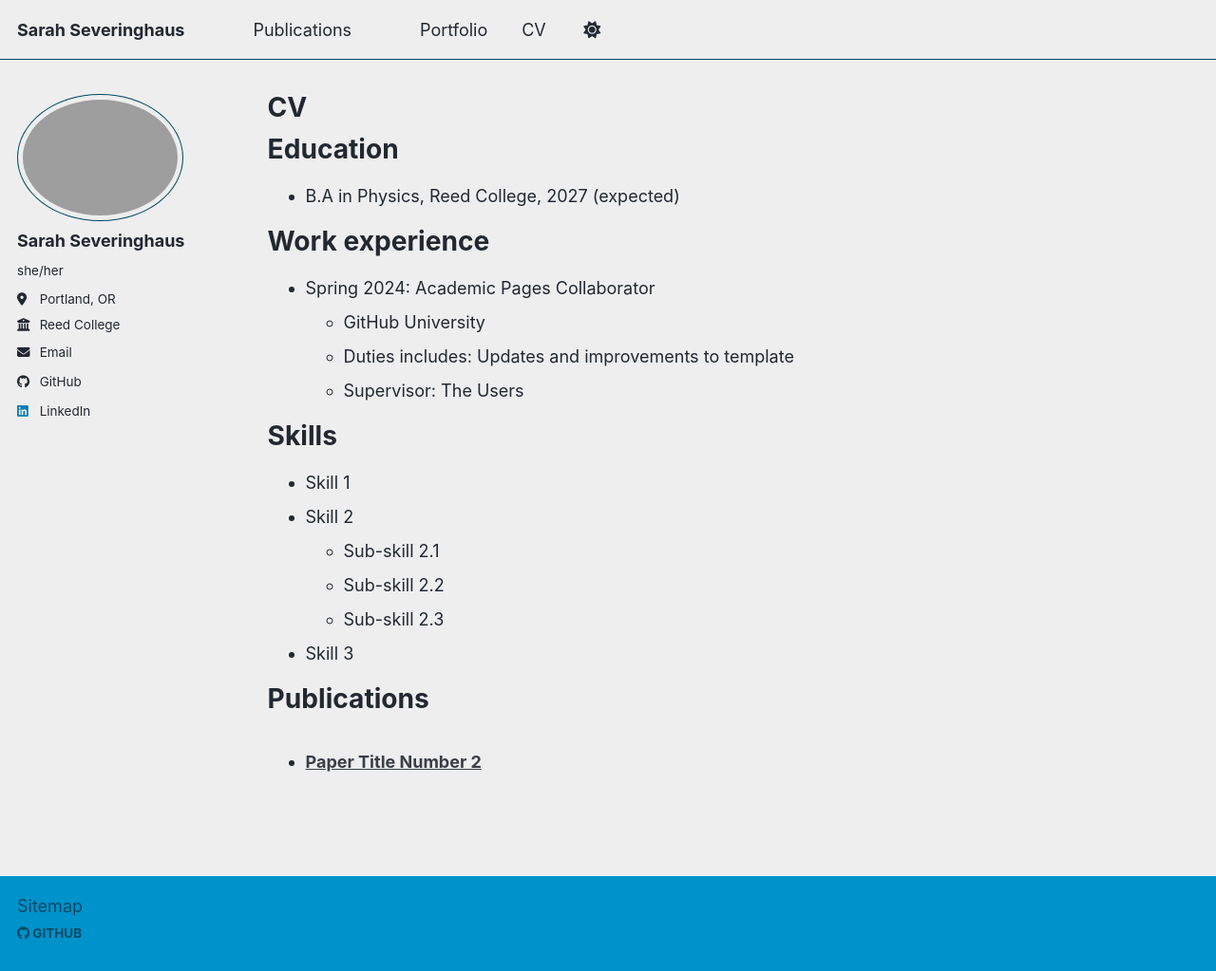
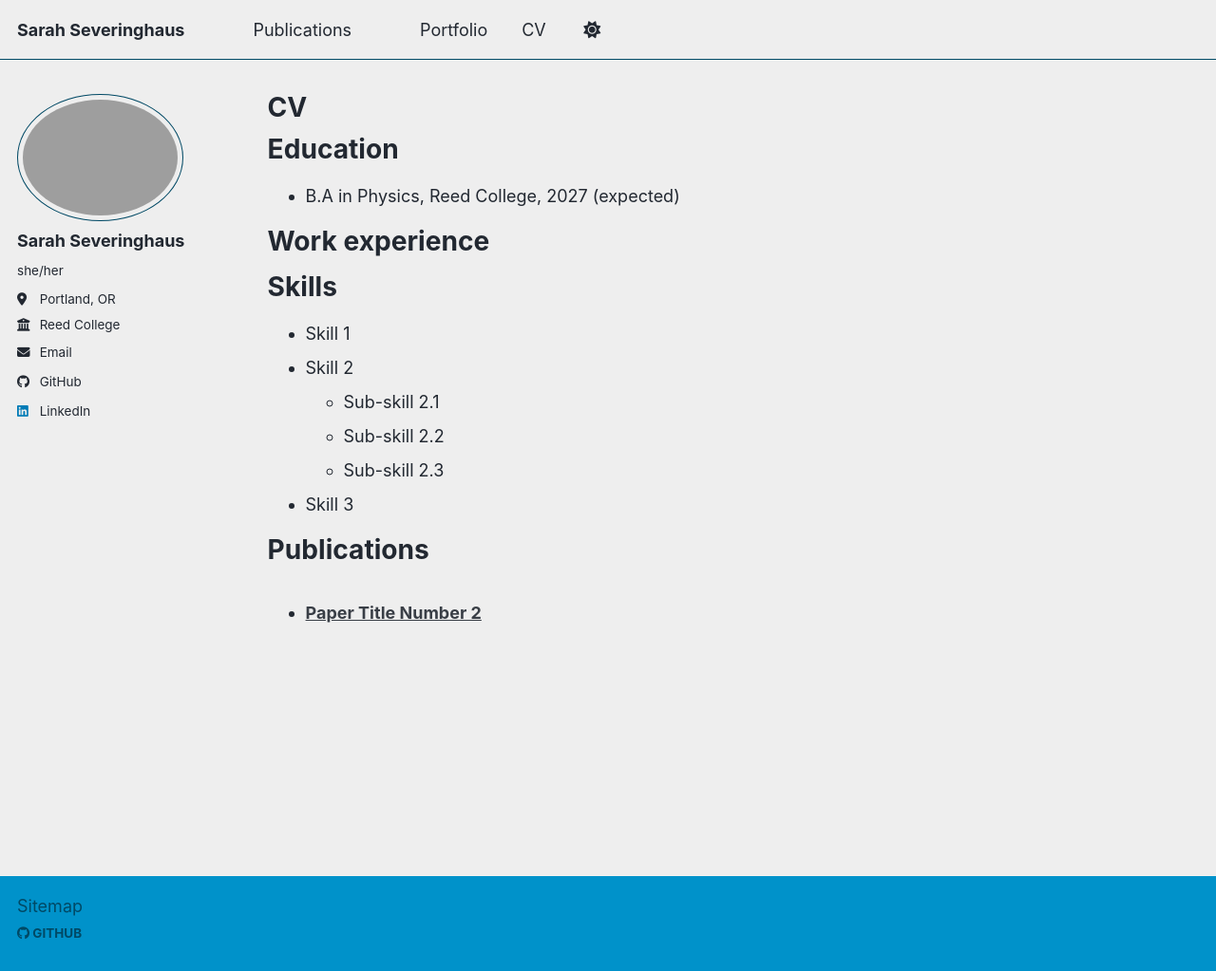
Before and after one commit to sarah-sev/sarah-sev.github.io, a Jekyll site: the page built from _pages/cv.md, in a window 1280 px wide and 1023 px high. Shown: the whole window at 95% size. Built offline with Jekyll 4.4.1, drawn with Linux system fonts in a browser that asks for light colours; a script bundle is joined from its source files by our own code; library files that are not in the unit come from our copies.

Commit message:
Update cv.md

```diff
--- a/_pages/cv.md
+++ b/_pages/cv.md
@@ -15,11 +15,6 @@ Education
 
 Work experience
 ======
-* Spring 2024: Academic Pages Collaborator
-  * GitHub University
-  * Duties includes: Updates and improvements to template
-  * Supervisor: The Users
-
 
 Skills
 ======
```
Also changed, not shown: other parts of _pages/cv.md (+1 -1 lines).
